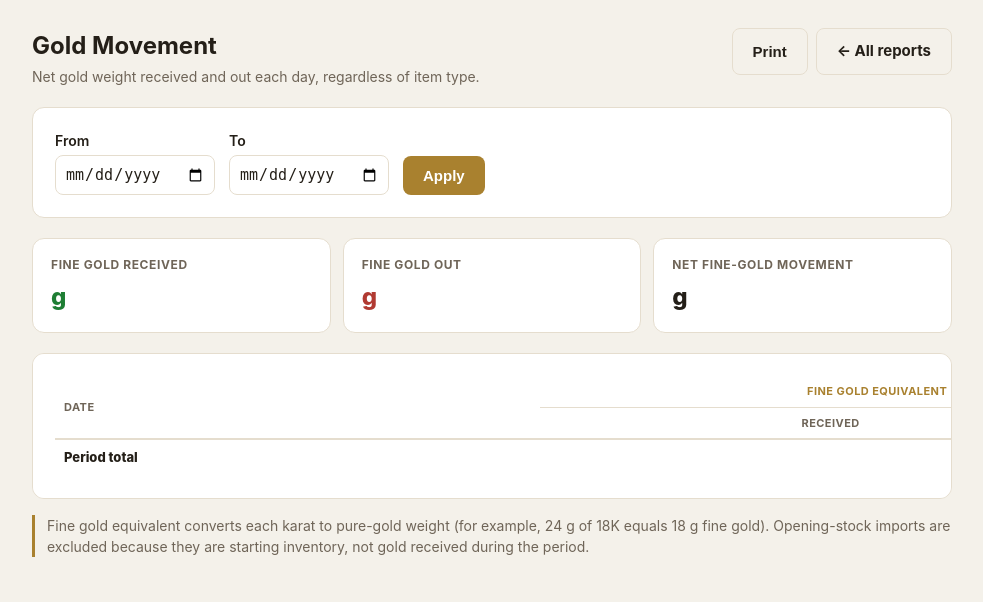
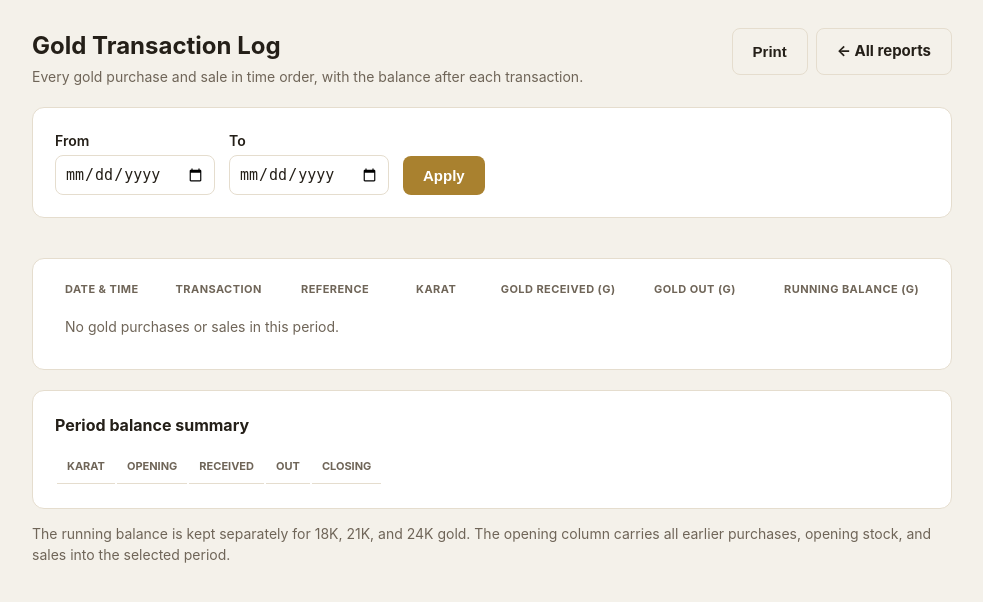
Before and after one commit to khalehassan/jewelry-erp, a Django app: template accounting/templates/accounting/gold_movement.html in a window 1280 px wide. Shown: the part 61-663 px from the top of the page, without its empty margins (148-1131 px from the left). Run offline with Django 5.2, Linux system fonts and the light colour scheme; the template is opened without the code that fills it, so the values that code supplies are empty.

Commit message:
Change gold report to transaction ledger

```diff
--- a/accounting/templates/accounting/gold_movement.html
+++ b/accounting/templates/accounting/gold_movement.html
@@ -1,5 +1,5 @@
 {% extends "base.html" %}
-{% block title %}Gold Movement — Jewelry ERP{% endblock %}
+{% block title %}Gold Transaction Log — Jewelry ERP{% endblock %}
 
 {% block head %}
 <style>
@@ -8,39 +8,42 @@
     .filters .field { display:flex; flex-direction:column; }
     .filters input { min-width:160px; }
 
-    .summary { display:grid; grid-template-columns:repeat(3, minmax(0, 1fr)); gap:12px; margin-top:20px; }
-    .summary .card { padding:17px 18px; }
-    .summary .label { color:var(--muted); font-size:12px; font-weight:700; letter-spacing:.05em; text-transform:uppercase; }
-    .summary .value { font-size:24px; font-weight:800; margin-top:5px; white-space:nowrap; }
+    .balances { display:grid; grid-template-columns:repeat(3, minmax(0, 1fr)); gap:12px; margin-top:20px; }
+    .balances .card { padding:17px 18px; }
+    .balances .label { color:var(--muted); font-size:12px; font-weight:700; letter-spacing:.05em; text-transform:uppercase; }
+    .balances .value { font-size:24px; font-weight:800; margin-top:5px; white-space:nowrap; }
 
     .table-wrap { overflow-x:auto; }
-    table.movement { width:100%; border-collapse:collapse; min-width:1180px; font-size:13px; }
-    table.movement th { color:var(--muted); font-size:11px; letter-spacing:.04em; padding:7px 9px; text-align:right; text-transform:uppercase; white-space:nowrap; }
-    table.movement th.date, table.movement td.date { position:sticky; left:0; background:var(--panel); text-align:left; min-width:125px; z-index:1; }
-    table.movement th.group { color:var(--gold); text-align:center; border-bottom:1px solid var(--line); }
-    table.movement td { border-bottom:1px solid var(--line); padding:8px 9px; text-align:right; white-space:nowrap; }
-    table.movement tr.total td { border-top:2px solid var(--line); border-bottom:none; color:var(--gold); font-weight:800; }
-    table.movement tr.total td.date { color:var(--ink); }
-    .received { color:var(--good); }
-    .out { color:#b13a32; }
-    .positive { color:var(--good); font-weight:700; }
-    .negative { color:#b13a32; font-weight:700; }
-    .zero { color:var(--muted); opacity:.55; }
-    .note { border-left:3px solid var(--gold); padding-left:12px; }
+    table.ledger { width:100%; border-collapse:collapse; min-width:820px; font-size:14px; }
+    table.ledger th { color:var(--muted); font-size:11px; letter-spacing:.04em; padding:0 10px 8px; text-align:left; text-transform:uppercase; white-space:nowrap; }
+    table.ledger th.num, table.ledger td.num { text-align:right; }
+    table.ledger td { border-bottom:1px solid var(--line); padding:10px; vertical-align:middle; }
+    table.ledger tbody tr:last-child td { border-bottom:none; }
+    .transaction { display:inline-block; border-radius:999px; font-size:11px; font-weight:800; padding:4px 8px; text-transform:uppercase; }
+    .transaction.purchase { background:var(--good-bg); color:var(--good); }
+    .transaction.sale { background:#fbe9e7; color:#a9342d; }
+    .transaction.opening { background:rgba(169,129,47,.14); color:var(--gold); }
+    .received { color:var(--good); font-weight:700; }
+    .out { color:#b13a32; font-weight:700; }
+    .positive { color:var(--gold); font-weight:800; }
+    .negative { color:#b13a32; font-weight:800; }
+    .summary-table { max-width:660px; }
+    .summary-table th { color:var(--muted); font-size:11px; text-transform:uppercase; }
+    .summary-table th, .summary-table td { padding:9px 10px; text-align:right; border-bottom:1px solid var(--line); }
+    .summary-table th:first-child, .summary-table td:first-child { text-align:left; }
 
     @media (prefers-color-scheme: dark) {
+        .transaction.sale { background:#3b1c19; color:#f08a82; }
         .out, .negative { color:#f08a82; }
     }
     @media (max-width:650px) {
-        .summary { grid-template-columns:1fr; }
+        .balances { grid-template-columns:1fr; }
     }
     @media print {
         .topbar, .filters, .no-print { display:none !important; }
         .page { max-width:none; padding:0; }
         .card { border:none; padding:0; }
-        table.movement { min-width:0; font-size:9px; }
-        table.movement th, table.movement td { padding:4px; }
-        table.movement th.date, table.movement td.date { position:static; }
+        table.ledger { min-width:0; font-size:11px; }
     }
 </style>
 {% endblock %}
@@ -48,8 +51,8 @@
 {% block content %}
 <div class="head-row">
     <div>
-        <h1 style="margin-bottom:2px;">Gold Movement</h1>
-        <div class="sub">Net gold weight received and out each day, regardless of item type.</div>
+        <h1 style="margin-bottom:2px;">Gold Transaction Log</h1>
+        <div class="sub">Every gold purchase and sale in time order, with the balance after each transaction.</div>
     </div>
     <div class="no-print" style="display:flex; gap:8px; flex-wrap:wrap;">
         <button type="button" class="btn ghost" onclick="window.print()">Print</button>
@@ -69,64 +72,72 @@
     <button type="submit" class="btn">Apply</button>
 </form>
 
-<div class="summary">
+<div class="balances">
+    {% for summary in summaries %}
     <div class="card">
-        <div class="label">Fine gold received</div>
-        <div class="value received">{{ total_fine_received }} g</div>
+        <div class="label">Closing {{ summary.karat }}K balance</div>
+        <div class="value {{ summary.closing_class }}">{{ summary.closing }} g</div>
     </div>
-    <div class="card">
-        <div class="label">Fine gold out</div>
-        <div class="value out">{{ total_fine_out }} g</div>
-    </div>
-    <div class="card">
-        <div class="label">Net fine-gold movement</div>
-        <div class="value {{ total_fine_net_class }}">{{ total_fine_net }} g</div>
-    </div>
+    {% endfor %}
 </div>
 
 <div class="card table-wrap" style="margin-top:20px;">
-    <table class="movement">
+    <table class="ledger">
         <thead>
             <tr>
-                <th class="date" rowspan="2">Date</th>
-                {% for karat in karats %}<th class="group" colspan="3">{{ karat }}K weight (g)</th>{% endfor %}
-                <th class="group" colspan="3">Fine gold equivalent (g)</th>
-            </tr>
-            <tr>
-                {% for karat in karats %}<th>Received</th><th>Out</th><th>Net</th>{% endfor %}
-                <th>Received</th><th>Out</th><th>Net</th>
+                <th>Date &amp; time</th>
+                <th>Transaction</th>
+                <th>Reference</th>
+                <th class="num">Karat</th>
+                <th class="num">Gold received (g)</th>
+                <th class="num">Gold out (g)</th>
+                <th class="num">Running balance (g)</th>
             </tr>
         </thead>
         <tbody>
         {% for row in rows %}
             <tr>
-                <td class="date">{{ row.date|date:"D, d M Y" }}</td>
-                {% for movement in row.movements %}
-                    <td class="received">{{ movement.received }}</td>
-                    <td class="out">{{ movement.out }}</td>
-                    <td class="{{ movement.net_class }}">{{ movement.net }}</td>
-                {% endfor %}
-                <td class="received">{{ row.fine_received }}</td>
-                <td class="out">{{ row.fine_out }}</td>
-                <td class="{{ row.fine_net_class }}">{{ row.fine_net }}</td>
+                <td>{{ row.occurred_at|date:"d M Y, H:i" }}</td>
+                <td><span class="transaction {{ row.kind_class }}">{{ row.kind }}</span></td>
+                <td>
+                    <div style="font-weight:700;">{{ row.reference }}</div>
+                    {% if row.party %}<div class="sub">{{ row.party }}</div>{% endif %}
+                </td>
+                <td class="num">{{ row.karat }}K</td>
+                <td class="num received">{{ row.received }}</td>
+                <td class="num out">{{ row.out }}</td>
+                <td class="num {{ row.balance_class }}">{{ row.balance }}</td>
             </tr>
+        {% empty %}
+            <tr><td colspan="7" class="sub">No gold purchases or sales in this period.</td></tr>
         {% endfor %}
-            <tr class="total">
-                <td class="date">Period total</td>
-                {% for movement in totals %}
-                    <td>{{ movement.received }}</td>
-                    <td>{{ movement.out }}</td>
-                    <td class="{{ movement.net_class }}">{{ movement.net }}</td>
-                {% endfor %}
-                <td>{{ total_fine_received }}</td>
-                <td>{{ total_fine_out }}</td>
-                <td class="{{ total_fine_net_class }}">{{ total_fine_net }}</td>
-            </tr>
         </tbody>
     </table>
 </div>
 
-<p class="sub note" style="margin-top:16px;">
-    Fine gold equivalent converts each karat to pure-gold weight (for example, 24 g of 18K equals 18 g fine gold). Opening-stock imports are excluded because they are starting inventory, not gold received during the period.
+<div class="card" style="margin-top:20px;">
+    <h2>Period balance summary</h2>
+    <div class="table-wrap">
+        <table class="summary-table">
+            <thead>
+                <tr><th>Karat</th><th>Opening</th><th>Received</th><th>Out</th><th>Closing</th></tr>
+            </thead>
+            <tbody>
+            {% for summary in summaries %}
+                <tr>
+                    <td style="font-weight:700;">{{ summary.karat }}K</td>
+                    <td>{{ summary.opening }}</td>
+                    <td class="received">{{ summary.received }}</td>
+                    <td class="out">{{ summary.out }}</td>
+                    <td class="{{ summary.closing_class }}">{{ summary.closing }}</td>
+                </tr>
+            {% endfor %}
+            </tbody>
+        </table>
+    </div>
+</div>
+
+<p class="sub" style="margin-top:14px;">
+    The running balance is kept separately for 18K, 21K, and 24K gold. The opening column carries all earlier purchases, opening stock, and sales into the selected period.
 </p>
 {% endblock %}
--- a/accounting/templates/accounting/reports_index.html
+++ b/accounting/templates/accounting/reports_index.html
@@ -15,7 +15,7 @@
 <h1>Reports</h1>
 
 <a class="report-line" href="{% url 'accounting:gold_movement' %}">
-    <div><div class="title">Gold Movement</div><div class="desc">Daily net gold weight received and out, separated by karat</div></div>
+    <div><div class="title">Gold Transaction Log</div><div class="desc">Every purchase and sale, with a running gold balance by karat</div></div>
     <span class="arrow">→</span>
 </a>
 <a class="report-line" href="{% url 'accounting:trial_balance' %}">
```
Also changed, not shown: accounting/tests.py (+49 -53 lines), accounting/views.py (+111 -75 lines).
